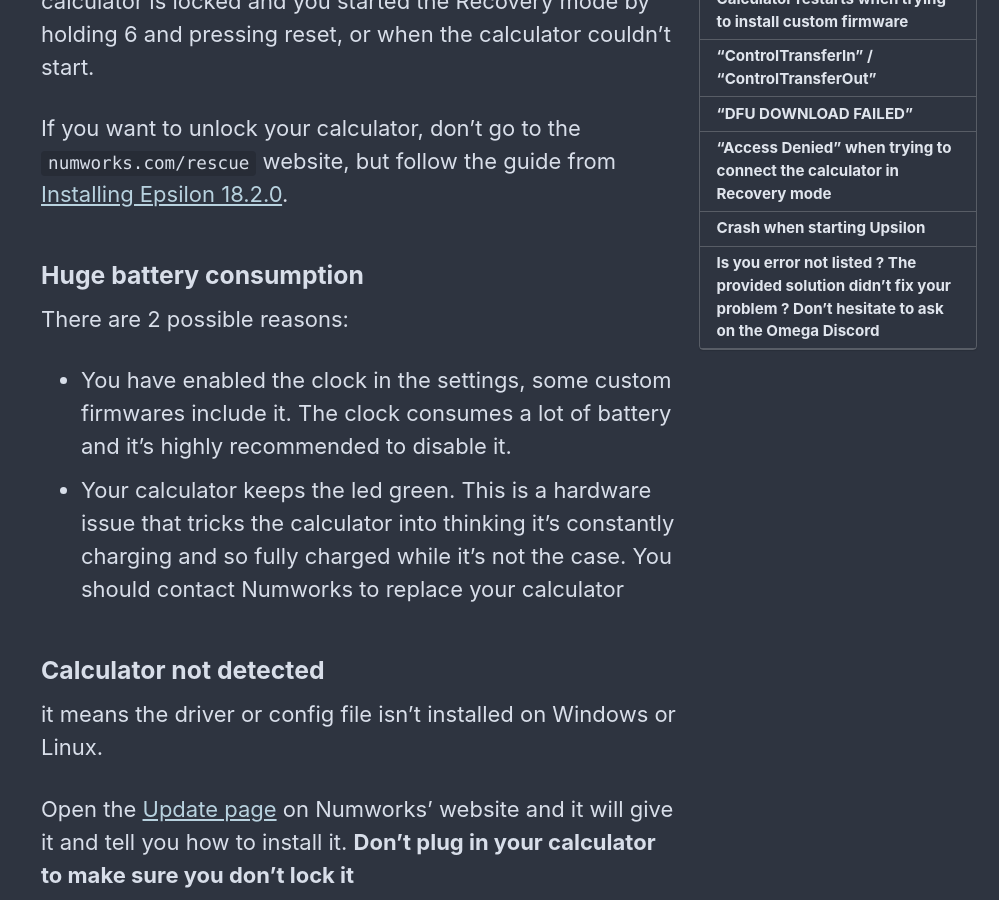
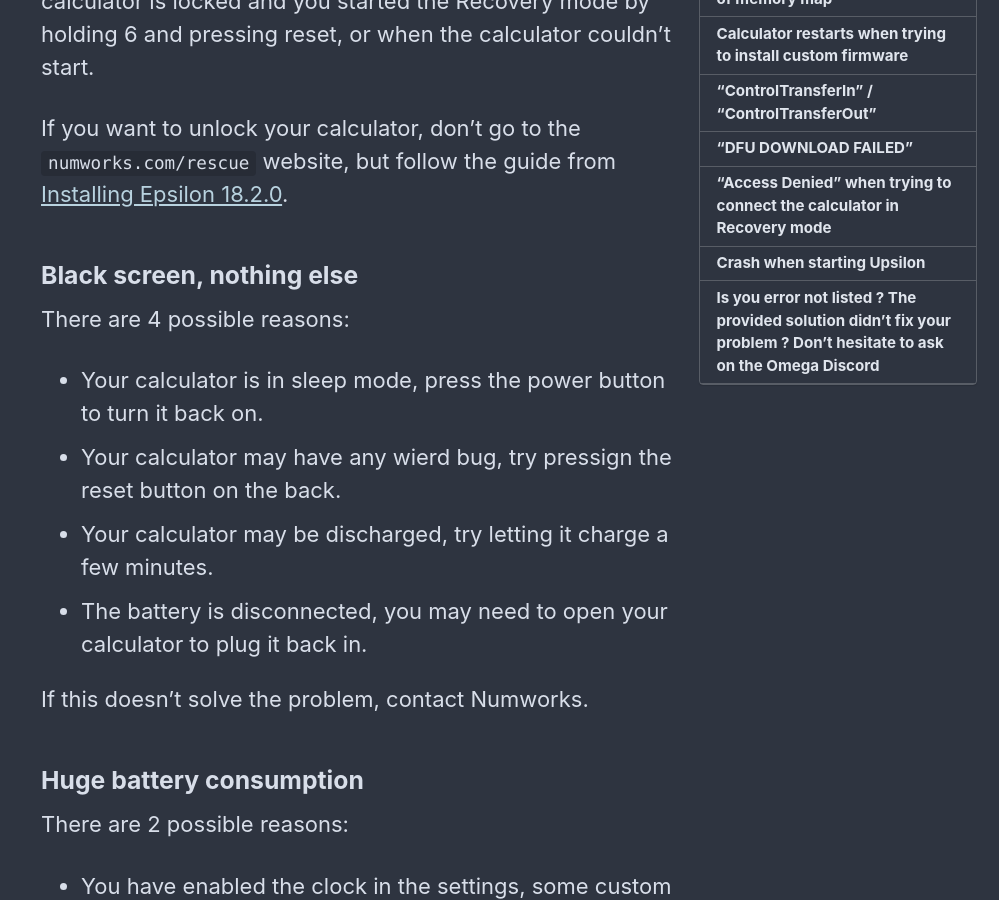
Before and after one commit to Omega-Numworks/Omega-Guide, a Jekyll site: the page built from _pages/en_US/troubleshooting.md, in a window 1280 px wide and 900 px high, scrolled down 798 px. Shown: the whole window, without its empty margins (281-1280 px from the left). Built offline with Jekyll 4.4.1, drawn with Linux system fonts in a browser that asks for light colours; comment, search, counter and statistics services are not loaded; some of the changed text lies outside the part shown.

Commit message:
Update troubleshooting.md
Add Black screen issue

```diff
--- a/_pages/en_US/troubleshooting.md
+++ b/_pages/en_US/troubleshooting.md
@@ -15,6 +15,16 @@
 This is Numworks' bootloader. It shows up when the calculator is locked and you started the Recovery mode by holding 6 and pressing reset, or when the calculator couldn't start.
 
 If you want to unlock your calculator, don't go to the `numworks.com/rescue` website, but follow the guide from [Installing Epsilon 18.2.0](install-epsilon-18-2-0).
+
+### Black screen, nothing else
+
+There are 4 possible reasons:
+- Your calculator is in sleep mode, press the power button to turn it back on.
+- Your calculator may have any wierd bug, try pressign the reset button on the back.
+- Your calculator may be discharged, try letting it charge a few minutes.
+- The battery is disconnected, you may need to open your calculator to plug it back in.
+
+If this doesn't solve the problem, contact Numworks.
 
 ### Huge battery consumption
 
```
